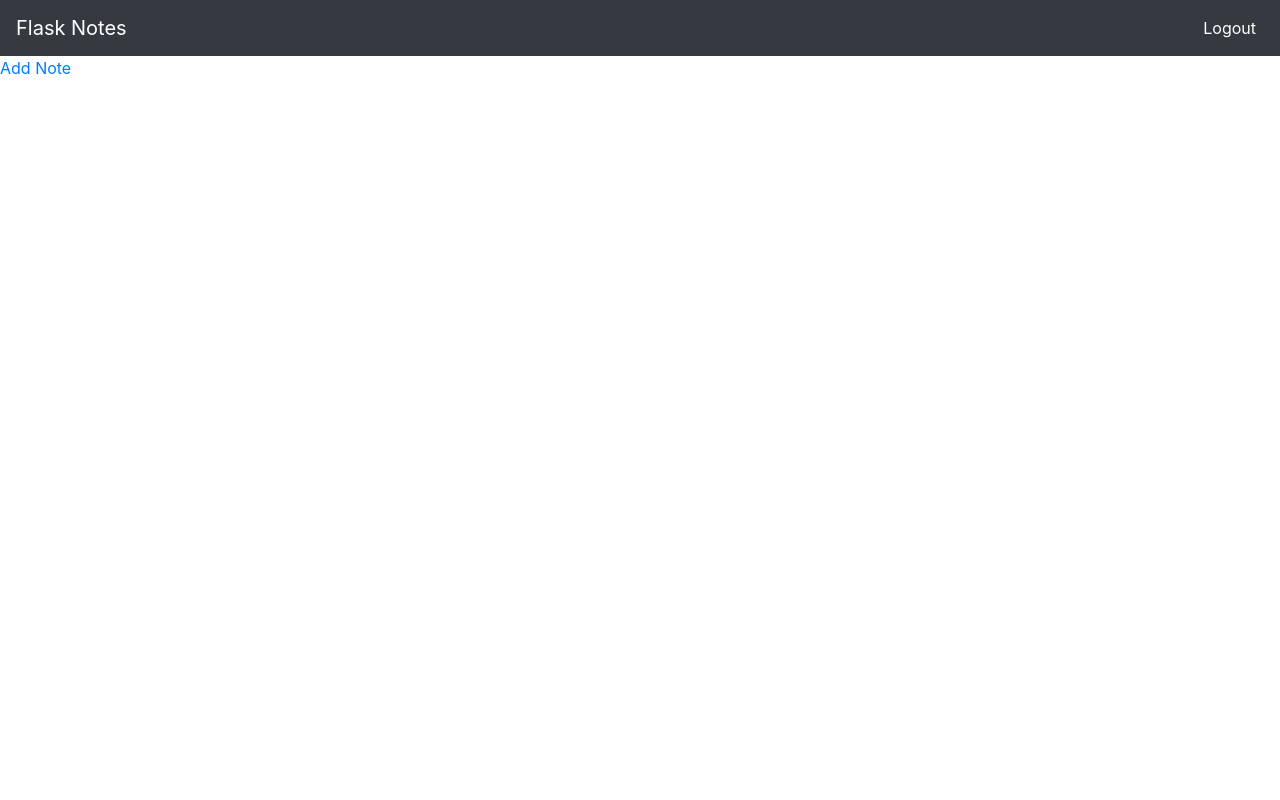
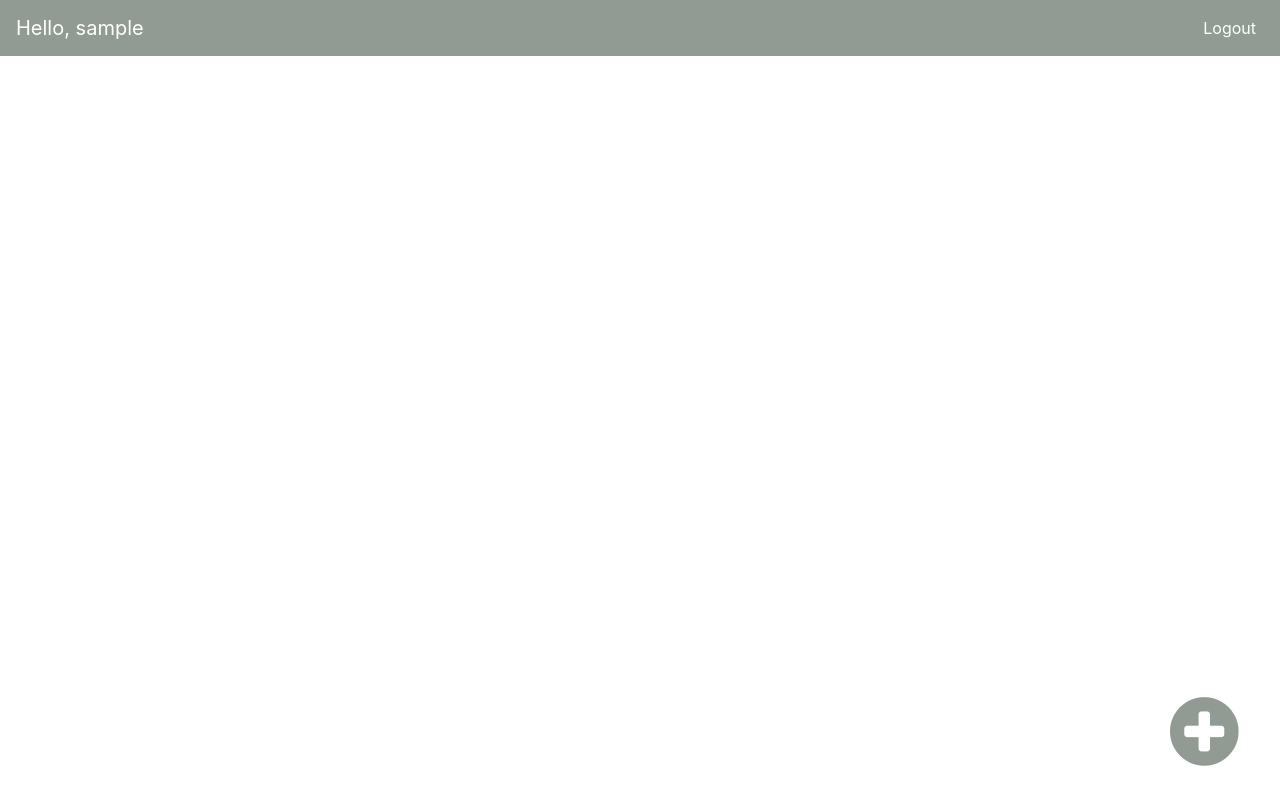
Before and after one commit to ghandylan/flask-notes, a Flask app: a page that uses templates/base.html in a window 1280 px wide. Run offline with Flask 3, Linux system fonts and the light colour scheme; the visitor is signed in with stand-in values (Sample User, id 1); data that the repository does not hold is empty; some libraries are stand-ins or nearby versions.

Commit message:
visual tweaks

```diff
--- a/static/stylesheet/styles.css
+++ b/static/stylesheet/styles.css
@@ -1,3 +1,7 @@
+body {
+    overflow: hidden;
+}
+
 .form-container {
     max-width: 400px;
     padding: 1em;
@@ -16,6 +20,46 @@
     margin: 5% auto 0;
 }
 
+#add-note-button {
+    position: absolute;
+    bottom: 3%;
+    right: 3%;
+    margin: 0;
+    padding: 5px 3px;
+    color: #919b93;
+}
+
+#edit-note-button, #delete-note-button {
+    color: #919b93;
+}
+
+#add-note-button:hover, #edit-note-button:hover, #delete-note-button:hover {
+    color: #000;
+}
+
+#notes-container {
+    display: flex;
+    flex-wrap: wrap;
+    justify-content: space-between;
+    max-width: 100%;
+    /*max-height: 100px;*/
+    overflow-y: auto;
+    max-height: 90vh;
+}
+
+#note-card {
+    flex: 1 0 calc(47.8%);
+    max-width: calc(47.8%);
+    box-sizing: border-box;
+    border-radius: 30px;
+    width: 100%;
+    height: 100%;
+    border: 1px solid #ccc;
+    padding: 1em;
+    margin: 1em;
+    background-color: #f2f2f2;
+}
+
 #addnote-content, #editnote-content {
     width: 100%;
     height: 300px;
@@ -27,4 +71,27 @@
         max-width: 100%;
         margin: 10% auto;
     }
+
+    #notes-container {
+        flex-direction: column;
+    }
+
+    #note-card {
+        max-width: calc(92%);
+    }
 }
+
+@media (min-width: 768px) and (max-width: 1024px) {
+    .form-container, .addnote-form-container {
+        max-width: 100%;
+        margin: 10% auto;
+    }
+
+    #notes-container {
+        flex-direction: column;
+    }
+
+    #note-card {
+        max-width: calc(96%);
+    }
+}
--- a/templates/base.html
+++ b/templates/base.html
@@ -9,14 +9,24 @@
     <!-- Custom CSS -->
     <link rel="stylesheet" href="{{ url_for('static', filename='stylesheet/styles.css') }}">
 
+    <!-- Font Awesome -->
+    <link href="https://cdnjs.cloudflare.com/ajax/libs/font-awesome/4.3.0/css/font-awesome.css"
+          rel="stylesheet" type='text/css'>
+
     <!-- Bootstrap CSS -->
     <link rel="stylesheet" href="https://stackpath.bootstrapcdn.com/bootstrap/4.3.1/css/bootstrap.min.css"
           integrity="sha384-ggOyR0iXCbMQv3Xipma34MD+dH/1fQ784/j6cY/iJTQUOhcWr7x9JvoRxT2MZw1T" crossorigin="anonymous">
 </head>
 <body>
+
 <!-- Navigation Bar -->
-<nav class="navbar navbar-expand-lg navbar-dark bg-dark">
-    <a class="navbar-brand" href="#">Flask Notes</a>
+<nav class="navbar navbar-expand-lg navbar-dark " style="background-color: #919b93">
+    {% if current_user.is_authenticated %}
+        <a class="navbar-brand"
+           href="{{ url_for('user_views.dashboard', username=current_user.username) }}">Hello, {{ current_user.username }}</a>
+    {% else %}
+        <a class="navbar-brand" href="{{ url_for('guest_views.login') }}">Flask Notes</a>
+    {% endif %}
     <button class="navbar-toggler" type="button" data-toggle="collapse" data-target="#navbarTogglerDemo02"
             aria-controls="navbarTogglerDemo02" aria-expanded="false" aria-label="Toggle navigation">
         <span class="navbar-toggler-icon"></span>
@@ -39,6 +49,7 @@
         </ul>
     </div>
 </nav>
+
 <!-- Error Message -->
 {% with messages = get_flashed_messages(with_categories=true) %}
     {% if messages %}
@@ -69,8 +80,6 @@
     {% endif %}
 {% endwith %}
 
-
-
 <!-- Page Content -->
 {% block content %}{% endblock %}
 
--- a/templates/user/addnote.html
+++ b/templates/user/addnote.html
@@ -18,7 +18,7 @@
                 {{ form.content.label(class="form-label", for="addnote-content") }}
                 {{ form.content(class="form-control", id="addnote-content", placeholder="Enter content") }}
             </div>
-            <button type="submit" class="btn btn-primary">Submit</button>
+            <button type="submit" class="btn btn-primary">Add</button>
         </form>
     </div>
 
--- a/templates/user/dashboard.html
+++ b/templates/user/dashboard.html
@@ -1,16 +1,26 @@
 {% extends "base.html" %}
 {% block title %}Dashboard{% endblock %}
 {% block content %}
-    <a href="{{ url_for('user_views.add_note') }}">Add Note</a>
-    {% for note in notes %}
-        <div class="card" style="width: auto;">
-            <div class="card-body">
-                <h5 class="card-title">{{ note.title }}</h5>
-                <p class="card-text">{{ note.content|replace('\n', '<br>')|safe }}</p>
-                <a href="{{ url_for('user_views.edit_note', note_id=note.note_id) }}">Edit</a>
-                <a href="{{ url_for('user_views.delete_note', note_id=note.note_id) }}">Delete</a>
+    <div id="notes-container">
+        {% for note in notes %}
+            <div class="card" id="note-card">
+                <div class="card-body">
+                    <h4 class="card-title">{{ note.title }}</h4>
+                    <p class="card-text">{{ note.content|replace('\n', '<br>')|safe }}</p>
+                    <small class="card-text">{{ note.date_created }}</small><br><br>
+                    <a id="edit-note-button" href="{{ url_for('user_views.edit_note', note_id=note.note_id) }}">
+                        <i class="fa fa-pencil-square-o fa-2x"></i>
+                    </a>
+                    <a id="delete-note-button" href="{{ url_for('user_views.delete_note', note_id=note.note_id) }}">
+                        <i class="fa fa-trash-o fa-2x"></i>
+                    </a>
+                </div>
             </div>
-        </div>
-    {% endfor %}
+        {% endfor %}
+    </div>
+
+    <a id="add-note-button" href="{{ url_for('user_views.add_note') }}">
+        <i class="fa fa-plus-circle fa-5x"></i>
+    </a>
 
 {% endblock %}
```
